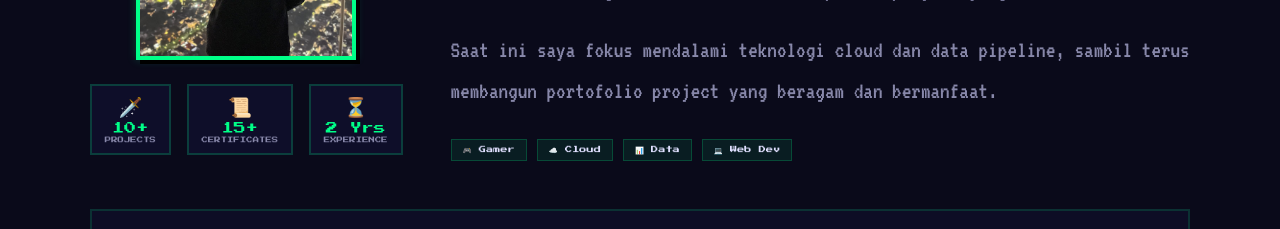
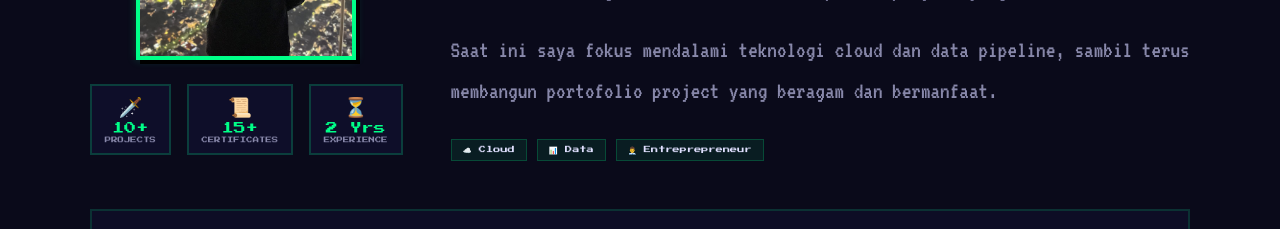
Before and after one commit to KikiAimarWicaksana/Personal_website, a React (Vite) app in the folder frontend/: page / in a window 1280 px wide. Shown: the part 1220-1449 px from the top of the page. Built offline with nearby package versions, Linux system fonts and the light colour scheme; no server answers.

Commit message:
feat: update about section text and contact links

```diff
--- a/frontend/src/sections/About.jsx
+++ b/frontend/src/sections/About.jsx
@@ -82,10 +82,9 @@ export default function About() {
               sambil terus membangun portofolio project yang beragam dan bermanfaat.
             </p>
             <div className="about-bio-tags">
-              <span className="bio-tag">🎮 Gamer</span>
               <span className="bio-tag">☁️ Cloud</span>
               <span className="bio-tag">📊 Data</span>
-              <span className="bio-tag">💻 Web Dev</span>
+              <span className="bio-tag">👨‍💼 Entreprepreneur</span>
             </div>
           </div>
         </div>
--- a/frontend/src/sections/Contact.jsx
+++ b/frontend/src/sections/Contact.jsx
@@ -2,10 +2,9 @@ import { useState } from 'react';
 import API_URL from '../config';
 
 const socials = [
-  { icon: '📧', label: 'EMAIL',    value: 'hello@example.com', href: 'mailto:hello@example.com' },
-  { icon: '🐙', label: 'GITHUB',   value: 'github.com/yourname', href: '#' },
-  { icon: '💼', label: 'LINKEDIN', value: 'linkedin.com/in/yourname', href: '#' },
-  { icon: '🐦', label: 'TWITTER',  value: '@yourhandle', href: '#' },
+  { icon: '📧', label: 'EMAIL', value: 'wicaksanakikiaimar@gmail.com', href: 'mailto:wicaksanakikiaimar@gmail.com' },
+  { icon: '🐙', label: 'GITHUB', value: 'github.com/kikiaimarwicaksana', href: 'https://github.com/kikiaimarwicaksana' },
+  { icon: '💼', label: 'LINKEDIN', value: 'linkedin.com/in/kikiaimarwicaksana', href: 'https://linkedin.com/in/kikiaimarwicaksana' },
 ];
 
 export default function Contact({ showToast }) {
@@ -25,7 +24,7 @@ export default function Contact({ showToast }) {
         body: JSON.stringify(form),
       });
       const data = await res.json();
-      if (data.success) { setSuccess(true); setForm({ name:'',email:'',subject:'',message:'' }); showToast?.('Message Sent!'); }
+      if (data.success) { setSuccess(true); setForm({ name: '', email: '', subject: '', message: '' }); showToast?.('Message Sent!'); }
       else setError(data.message || 'Something went wrong.');
     } catch {
       setError('Cannot reach server. Please try again.');
@@ -80,8 +79,8 @@ export default function Contact({ showToast }) {
               </div>
             ) : (
               <form className="contact-form" onSubmit={handleSubmit}>
-                {[['name','YOUR NAME','Enter your name...','text'],['email','YOUR EMAIL','Enter your email...','email'],
-                  ['subject','SUBJECT','Quest title...','text']].map(([n,l,ph,t]) => (
+                {[['name', 'YOUR NAME', 'Enter your name...', 'text'], ['email', 'YOUR EMAIL', 'Enter your email...', 'email'],
+                ['subject', 'SUBJECT', 'Quest title...', 'text']].map(([n, l, ph, t]) => (
                   <div className="form-group" key={n}>
                     <label htmlFor={n} className="form-label">{l}</label>
                     <input type={t} id={n} name={n} className="pixel-input" placeholder={ph}
```
